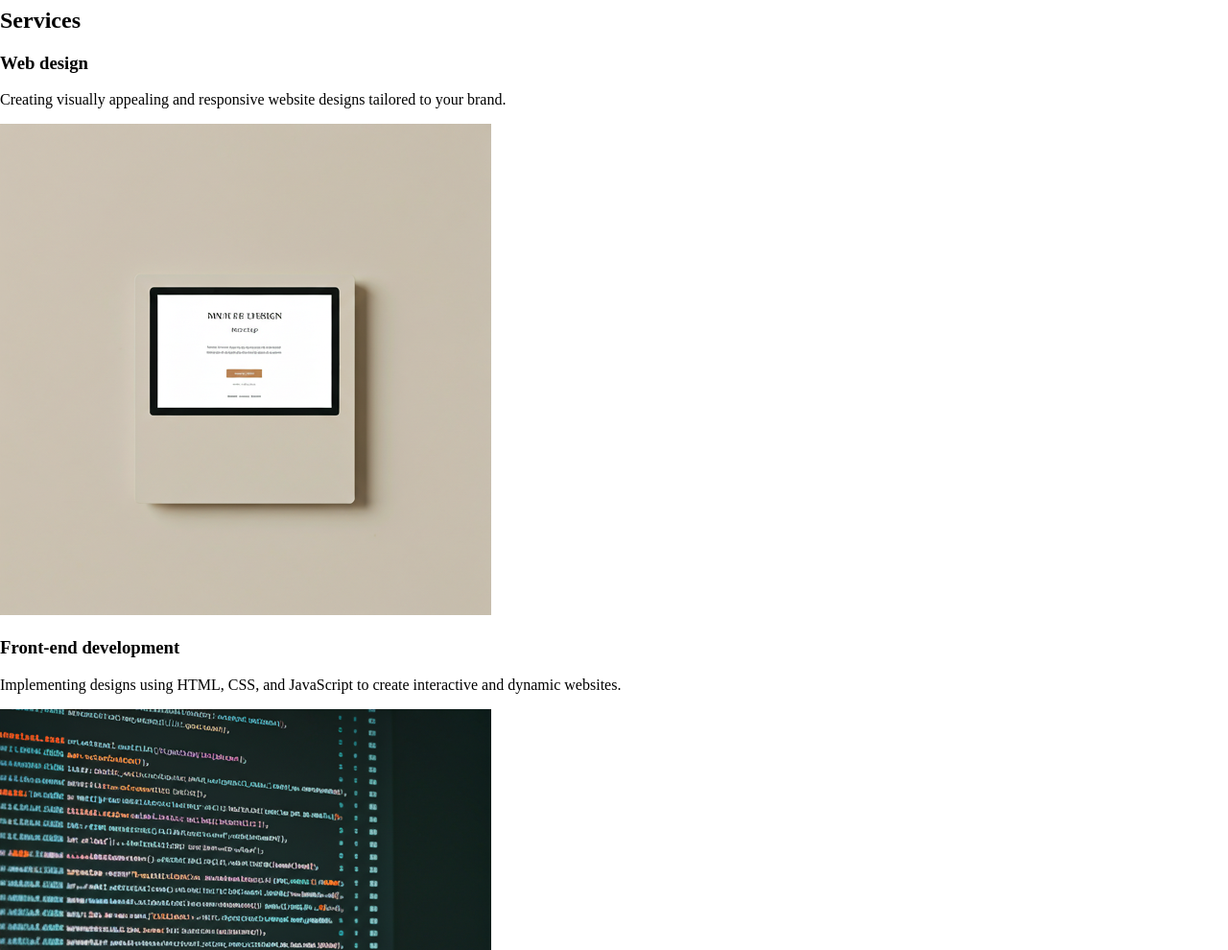
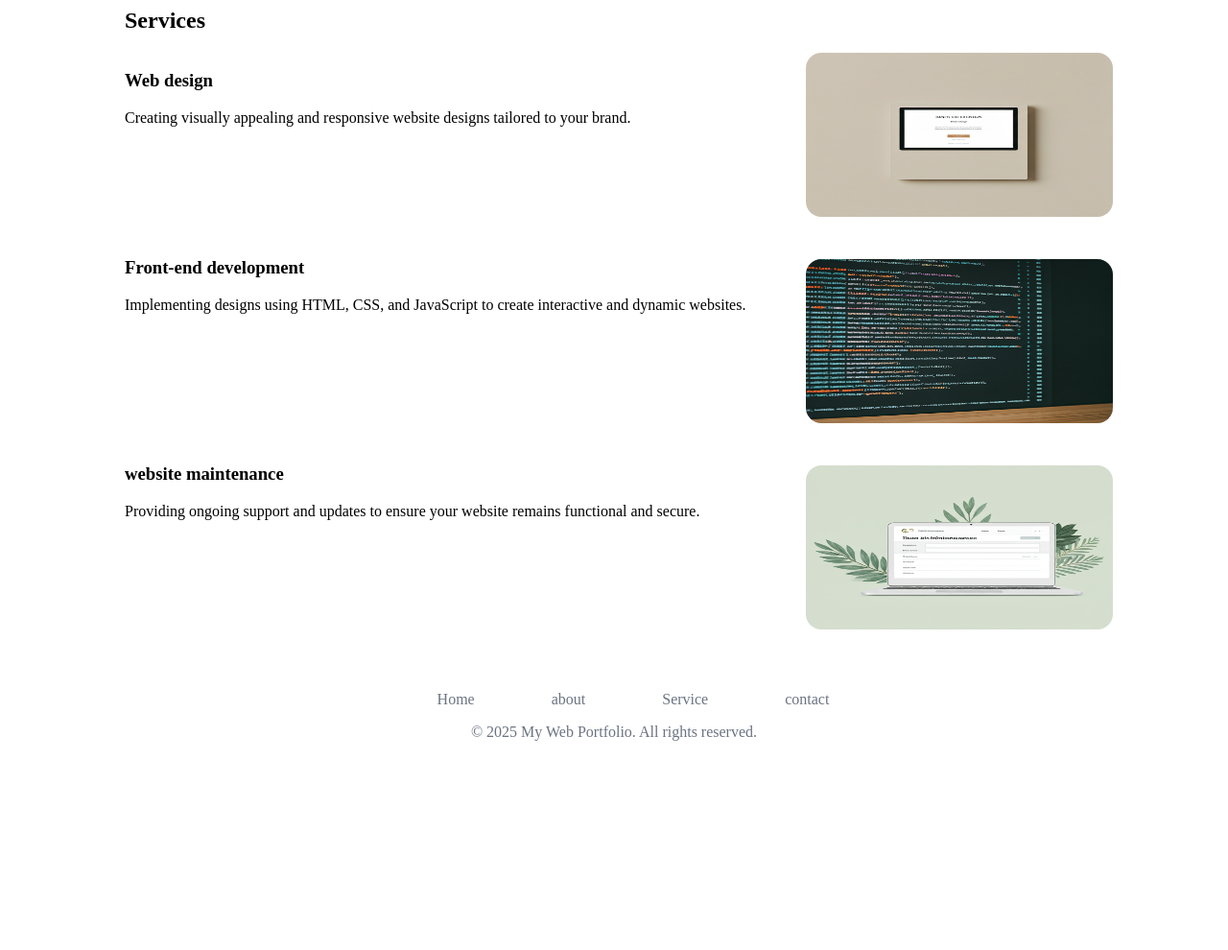
Before and after one commit to waalidait/Landing-page, a plain HTML site: page index.html in a window 1280 px wide. Shown: the part 840-1830 px from the top of the page at 96% size. After the commit the page ends 1628 px from the top, so only its background shows below. Drawn offline with Linux system fonts and the light colour scheme.

Commit message:
structur HTML and CSS

```diff
--- a/index.html
+++ b/index.html
@@ -46,8 +46,8 @@
       <!--service-->
       <section id="services">
         <h2>Services</h2>
-        <div class="card">
-            <div>
+        <div class="card1">
+            <div class="text0">
                 <h3>Web design</h3>
                 <p>Creating visually appealing and responsive website designs tailored to your brand.</p>
             </div>
@@ -56,8 +56,8 @@
             </div>
         </div>
 
-        <div class="card">
-            <div>
+        <div class="card2">
+            <div class="text1">
             <h3>Front-end development</h3>
             <p>Implementing designs using HTML, CSS, and JavaScript to create interactive and dynamic websites.</p>
         </div>
@@ -66,8 +66,8 @@
             </div>
         </div>
 
-        <div class="card">
-            <div>
+        <div class="card3">
+            <div class="text2">
             <h3>website maintenance</h3>
             <p>Providing ongoing support and updates to ensure your website remains functional and secure.</p>
             </div>
@@ -85,6 +85,7 @@
                 <li> <a href="#">Home</a></li>
                 <li> <a href="#"> about</a></li>
                 <li> <a href="#">Service</a></li>
+                <li> <a href="#">contact</a></li>
             </ul>
         </nav>
         <p>© 2025 My Web Portfolio. All rights reserved.</p>
--- a/style.css
+++ b/style.css
@@ -128,4 +128,79 @@ font-size: 16px;
 font-style: normal;
 font-weight: 400;
 line-height: 24px; /* 150% */
+margin-left: 120px;
 }
+
+#services h2{
+   margin-left: 130px;
+}
+
+.card1{
+   display: flex;
+   justify-content: space-between;
+
+}
+.text0{
+   margin-left: 130px;
+}
+
+.card1 img{
+   width: 320px;
+   height: 171px;
+   border-radius: 16px;
+   margin-right: 120px;
+}
+
+.card2{
+   display: flex;
+   justify-content: space-between;
+
+}
+
+.card2 img{
+   width: 320px;
+   height: 171px;
+   border-radius: 16px;
+   margin-right: 120px;
+   margin-top: 40px;
+}
+
+.text1{
+   margin-left: 130px;
+   margin-top: 20px;
+}
+
+.card3{
+   display: flex;
+   justify-content: space-between;
+
+}
+
+.card3 img{
+   width: 320px;
+   height: 171px;
+   border-radius: 16px;
+   margin-right: 120px;
+   margin-top: 40px;
+}
+
+.text2{
+   margin-left: 130px;
+   margin-top: 20px;
+}
+footer ul li a{
+    color: #6B7382;
+}
+footer ul{
+   margin-top: 60px;
+   list-style: none;
+    display: flex;
+    justify-content: center;
+    gap: 80px;
+    color: #6B7382;
+}
+footer p{
+   display: flex;
+   justify-content: center;
+    color: #6B7382;
+}
```
